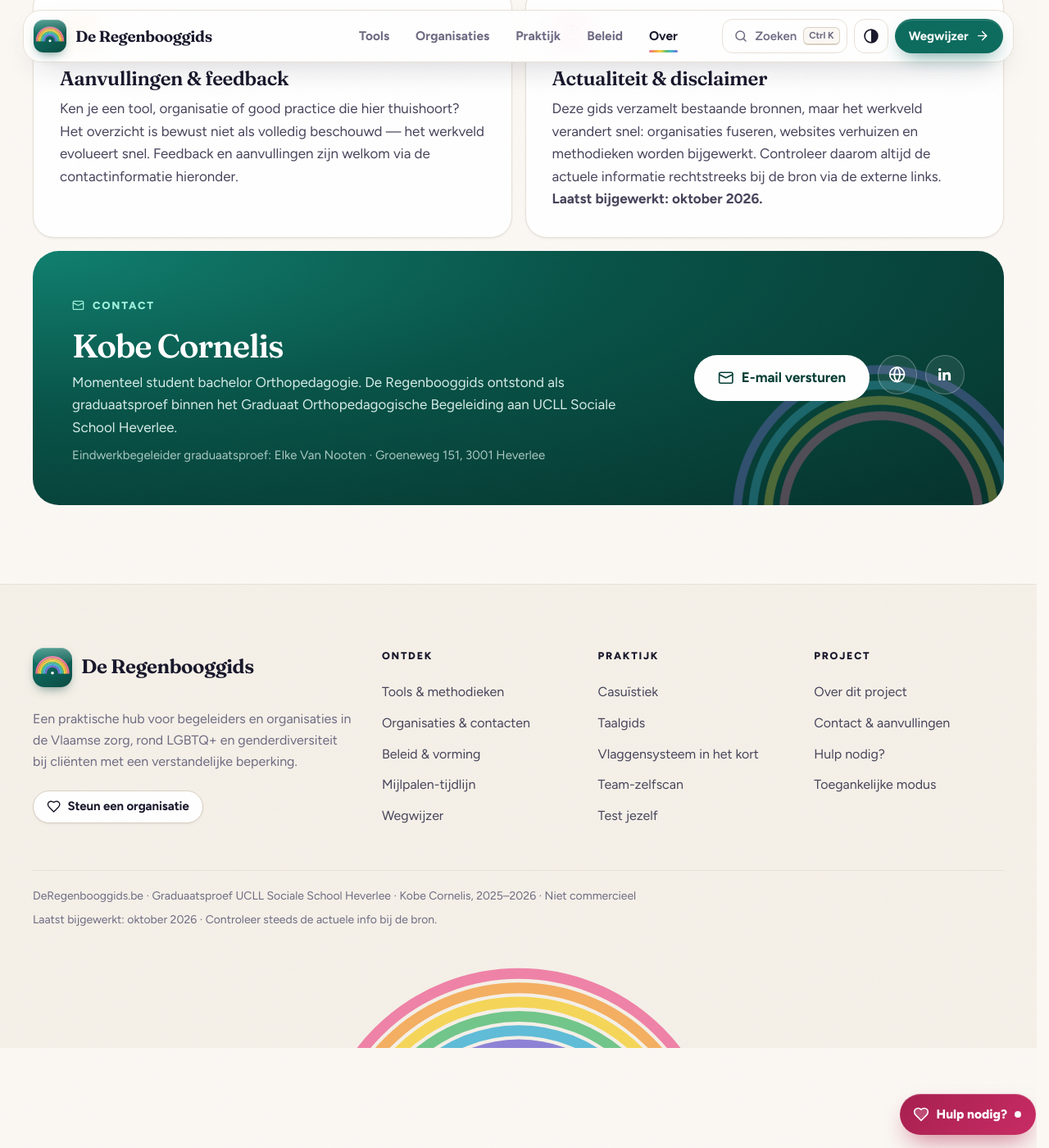
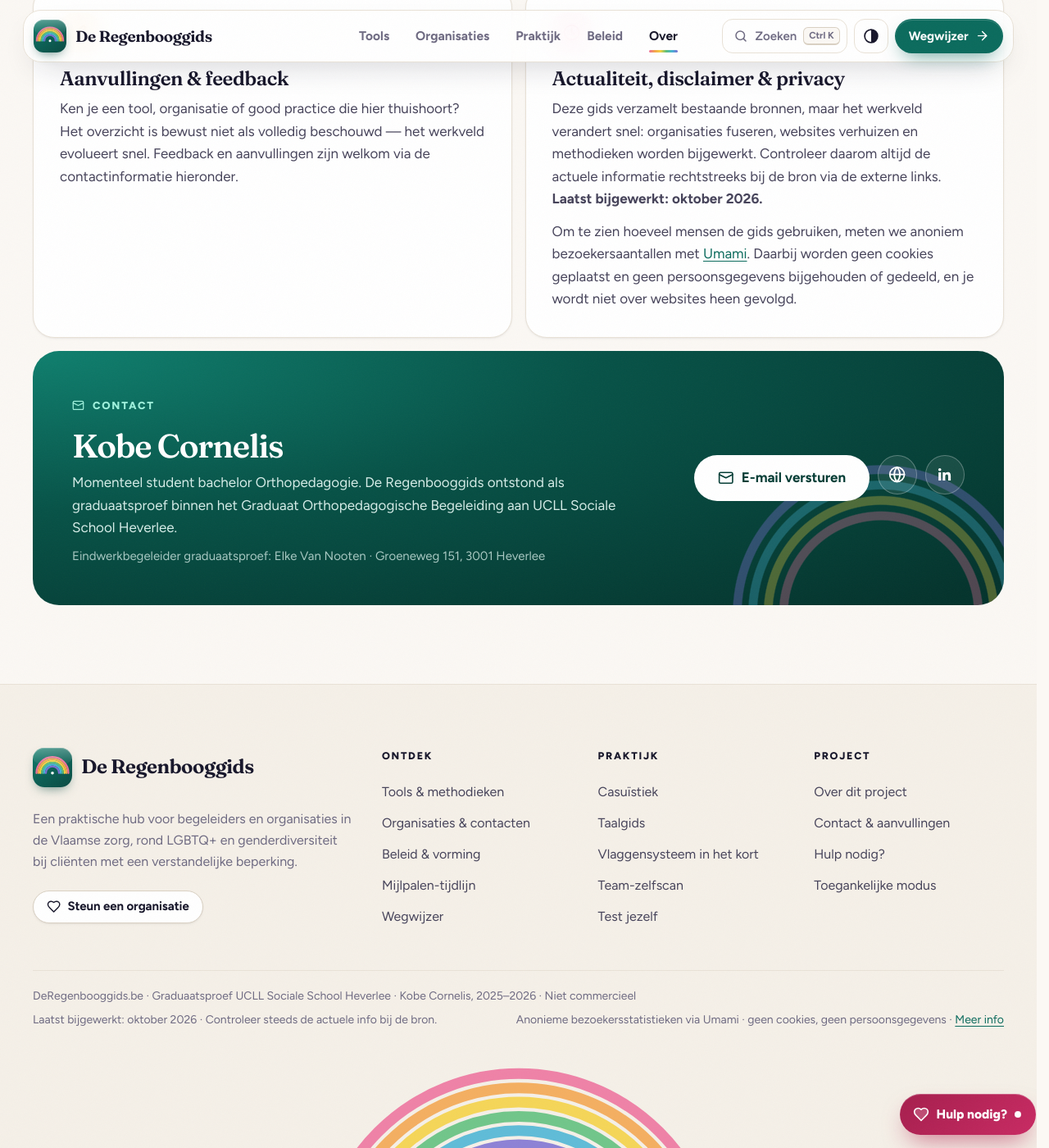
Before and after one commit to kobec00/DeRegenboogGids, a Jekyll site: the page built from over/index.html, in a window 1280 px wide and 1400 px high, scrolled down 1480 px. Shown: the whole window at 82% size. Built offline with Jekyll 4.4.1, drawn with Linux system fonts in a browser that asks for light colours.

Commit message:
Vermelding van Umami-statistieken in footer en op de Over-pagina
Co-Authored-By: Claude Sonnet 5.5 <noreply@anthropic.com>
Claude-Session: https://claude.ai/code/session_014fxbvsPENn4EmAUFuJNUUD

```diff
--- a/_layouts/default.html
+++ b/_layouts/default.html
@@ -283,6 +283,7 @@
   <div class="wrap footer-meta">
     <p>DeRegenbooggids.be <span aria-hidden="true">·</span> Graduaatsproef UCLL Sociale School Heverlee <span aria-hidden="true">·</span> Kobe Cornelis, 2025–2026 <span aria-hidden="true">·</span> Niet commercieel</p>
     <p>Laatst bijgewerkt: oktober 2026 <span aria-hidden="true">·</span> Controleer steeds de actuele info bij de bron.</p>
+    <p>Anonieme bezoekersstatistieken via Umami <span aria-hidden="true">·</span> geen cookies, geen persoonsgegevens <span aria-hidden="true">·</span> <a href="/over/#privacy">Meer info</a></p>
   </div>
   <div class="footer-arc" aria-hidden="true">
     <svg viewBox="0 0 1200 250" preserveAspectRatio="xMidYMin meet"><path class="r1" d="M40 600A560 560 0 0 1 1160 600"/><path class="r2" d="M80 600A520 520 0 0 1 1120 600"/><path class="r3" d="M120 600A480 480 0 0 1 1080 600"/><path class="r4" d="M160 600A440 440 0 0 1 1040 600"/><path class="r5" d="M200 600A400 400 0 0 1 1000 600"/><path class="r6" d="M240 600A360 360 0 0 1 960 600"/></svg>
--- a/over/index.html
+++ b/over/index.html
@@ -53,8 +53,9 @@ bodyclass: page-over
     </article>
     <article class="about-card tone-rose reveal">
       <span class="about-card-ic"><svg class="i" aria-hidden="true"><use href="#i-clock"/></svg></span>
-      <h2>Actualiteit &amp; disclaimer</h2>
+      <h2>Actualiteit, disclaimer &amp; privacy</h2>
       <p>Deze gids verzamelt bestaande bronnen, maar het werkveld verandert snel: organisaties fuseren, websites verhuizen en methodieken worden bijgewerkt. Controleer daarom altijd de actuele informatie rechtstreeks bij de bron via de externe links. <strong>Laatst bijgewerkt: oktober 2026.</strong></p>
+      <p id="privacy">Om te zien hoeveel mensen de gids gebruiken, meten we anoniem bezoekersaantallen met <a href="https://umami.is" target="_blank" rel="noopener noreferrer">Umami</a>. Daarbij worden geen cookies geplaatst en geen persoonsgegevens bijgehouden of gedeeld, en je wordt niet over websites heen gevolgd.</p>
     </article>
   </div>
 
```
